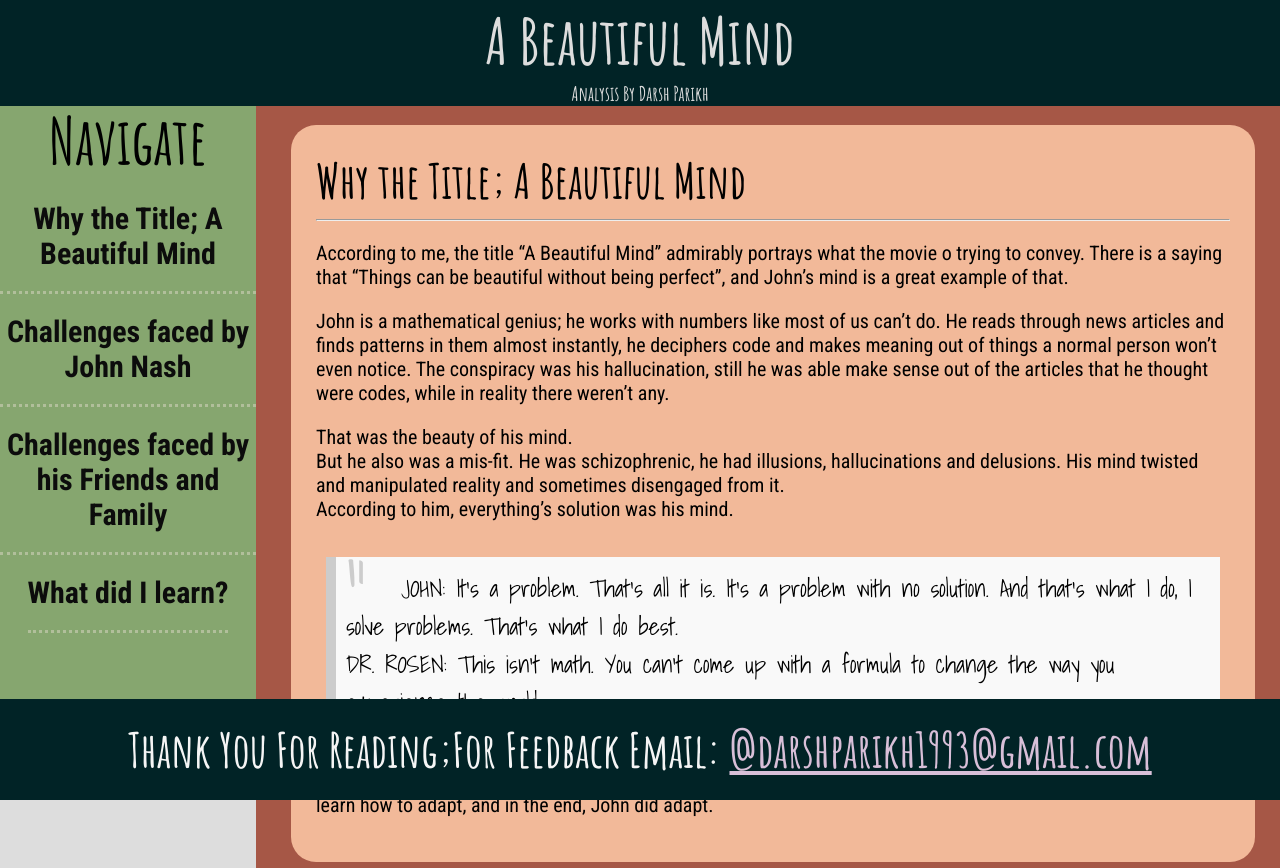
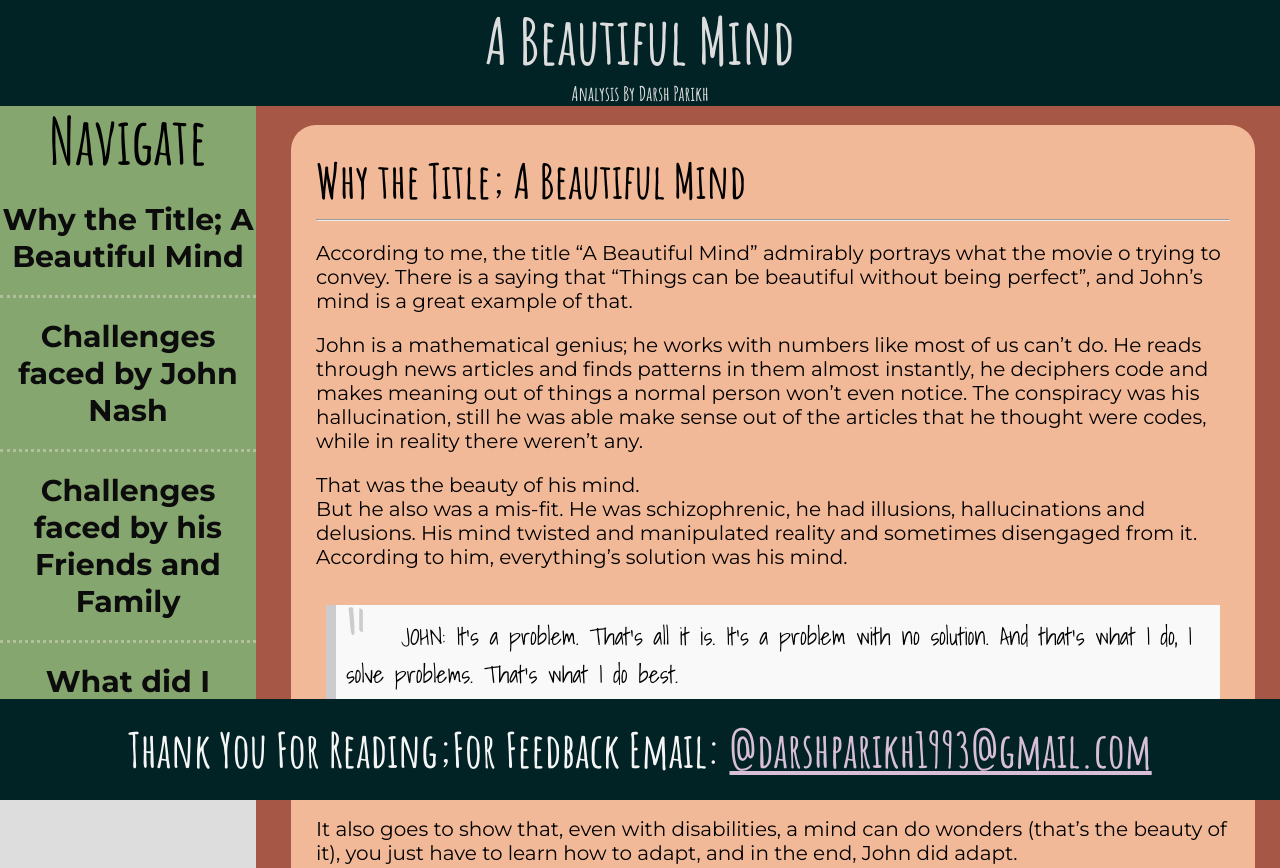
Before and after one commit to BabaRakesh/BabaRakesh.github.io, a plain HTML site: page index.html in a window 1280 px wide. Shown: the top 868 px of the page. Drawn offline with Linux system fonts and the light colour scheme.

Commit message:
Font and Final transition update

```diff
--- a/index.html
+++ b/index.html
@@ -8,8 +8,8 @@
     <title>A Beautiful Mind - Darsh Parikh</title>
     <style>
         @import url("https://fonts.googleapis.com/css2?family=Amatic+SC:wght@400;700&display=swap");
-        @import url("https://fonts.googleapis.com/css2?family=Roboto+Condensed:ital,wght@0,300;0,400;0,700;1,300;1,400;1,700&display=swap");
         @import url("https://fonts.googleapis.com/css2?family=Shadows+Into+Light&display=swap");
+        @import url("https://fonts.googleapis.com/css2?family=Montserrat:ital,wght@0,100;0,200;0,300;0,400;0,500;0,600;0,700;0,800;0,900;1,100;1,200;1,300;1,400;1,500;1,600;1,700;1,800;1,900&display=swap");
         html,
         body {
             padding: 0px;
@@ -48,7 +48,7 @@
         }
 
         p {
-            font-family: "Roboto Condensed", sans-serif;
+            font-family: "Montserrat", sans-serif;
             font-size: 20px;
         }
 
@@ -99,8 +99,18 @@
             padding: 0;
         }
 
+        li a {
+            color: rgb(12, 12, 12);
+            text-decoration-line: none;
+        }
+
+        li a:hover {
+            color: #f2b999;
+            font-size: 50px;
+        }
+
         li {
-            font-family: "Roboto Condensed", sans-serif;
+            font-family: "Montserrat", sans-serif;
             font-size: 30px;
             font-weight: bold;
             display: inline-block;
@@ -114,6 +124,7 @@
         li a {
             color: rgb(12, 12, 12);
             text-decoration-line: none;
+            transition: all 1.5s ease-in-out;
         }
 
         li a:hover {
```
